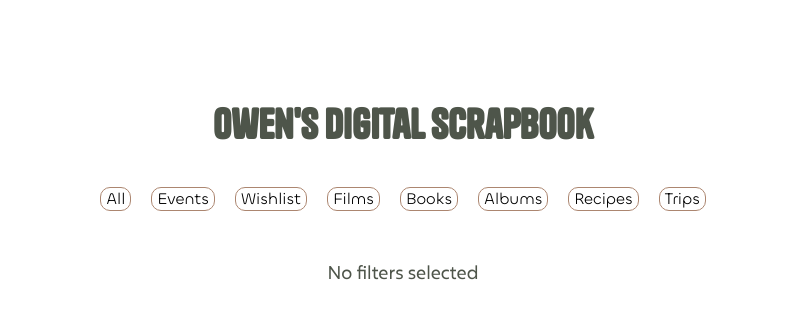
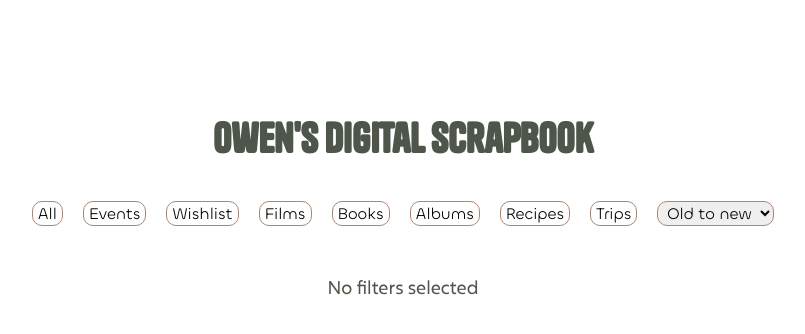
Before and after one commit to OwenGraham/digital-scrapbook, a React (Create React App) app: page / in a window 1280 px wide. Shown: the top 334 px of the page, without its empty margins (237-1042 px from the left). Built offline with nearby package versions, Linux system fonts and the light colour scheme.

Commit message:
added sorting functionality

```diff
--- a/src/App.jsx
+++ b/src/App.jsx
@@ -5,6 +5,7 @@ import Scraps from "./components/Scraps.jsx";
 
 function App() {
   const [selectedFilters, setSelectedFilters] = useState([]);
+  const [sortMode, setSortMode] = useState("oldToNew");
 
   return (
     <div id="app">
@@ -12,8 +13,10 @@ function App() {
       <Filters
         selectedFilters={selectedFilters}
         setSelectedFilters={setSelectedFilters}
+        sortMode={sortMode}
+        setSortMode={setSortMode}
       />
-      <Scraps selectedFilters={selectedFilters} />
+      <Scraps selectedFilters={selectedFilters} sortMode={sortMode}/>
     </div>
   );
 }
--- a/src/components/Filters.jsx
+++ b/src/components/Filters.jsx
@@ -1,8 +1,8 @@
-import { useEffect } from "react";
+import { useState, useEffect } from "react";
 import Filter from "./Filter";
 import "../styles/filters.css";
 
-export default function Filters({ selectedFilters, setSelectedFilters }) {
+export default function Filters({ selectedFilters, setSelectedFilters, sortMode, setSortMode }) {
   useEffect(() => {
     const filtersElement = document.getElementById("filters");
     filtersElement.classList.add("fade-in");
@@ -37,6 +37,10 @@ export default function Filters({ selectedFilters, setSelectedFilters }) {
         return newFilters;
       });
     }
+  };
+
+  const handleSortChange = (event) => {
+    setSortMode(event.target.value);
   };
 
   return (
@@ -89,6 +93,10 @@ export default function Filters({ selectedFilters, setSelectedFilters }) {
       >
         Trips
       </Filter>
+      <select name="sortBy" id="sortBy" value={sortMode} onChange={handleSortChange}>
+        <option value="oldToNew">Old to new</option>
+        <option value="newToOld">New to old</option>
+      </select>
     </menu>
   );
 }
--- a/src/components/Scraps.jsx
+++ b/src/components/Scraps.jsx
@@ -9,7 +9,7 @@ import EventComponent from "./scraps/EventComponent";
 import Trip from "./scraps/Trip";
 import "../styles/scraps.css";
 
-export default function Scraps({ selectedFilters }) {
+export default function Scraps({ selectedFilters, sortMode }) {
   const [scraps, setScraps] = useState([]);
   const [selectedScrap, setSelectedScrap] = useState(null);
 
@@ -51,11 +51,13 @@ export default function Scraps({ selectedFilters }) {
       selectedFilters.includes("All") || selectedFilters.includes(scrap.type)
   );
 
+  const sortedScraps = sortMode === "newToOld" ? filteredScraps.reverse() : filteredScraps;
+
   return (
     <section id="scraps">
       {selectedFilters.length > 0 ? (
-        filteredScraps.length > 0 ? (
-          filteredScraps.map((scrap, index) => (
+        sortedScraps.length > 0 ? (
+          sortedScraps.map((scrap, index) => (
             <div key={index} className="scrap-preview" onClick={() => handleImageClick(scrap)}>
               <img
                 src={scrap.img}
--- a/src/data/scraps.js
+++ b/src/data/scraps.js
@@ -7,6 +7,7 @@ import XCLUB from "../assets/images/XCLUB.jpg";
 import mungos from "../assets/images/mungos-hifi-ramona.jpg";
 import butternutSquashPasta from "../assets/images/butternut-squash-pasta.png";
 import katsu from "../assets/images/katsu.jpg";
+import ssbb from "../assets/images/SSBB.jpg";
 
 export const scraps = [
   {
@@ -186,7 +187,7 @@ export const scraps = [
   },
   {
     "type": "Event",
-    "img": "https://instagram.fbhx4-2.fna.fbcdn.net/v/t39.30808-6/462242038_18042015530511361_225565414377345541_n.jpg?stp=dst-jpg_e35_p720x720&efg=eyJ2ZW5jb2RlX3RhZyI6ImltYWdlX3VybGdlbi4xNDQweDE4MDAuc2RyLmYzMDgwOC5kZWZhdWx0X2ltYWdlIn0&_nc_ht=instagram.fbhx4-2.fna.fbcdn.net&_nc_cat=101&_nc_ohc=WAxpT2Ha5k8Q7kNvgEpbnWB&_nc_gid=7d8e3d5e37aa4232b80c13753c8183f6&edm=AP4sbd4AAAAA&ccb=7-5&ig_cache_key=MzQ3ODgyODYxODMyMTM1MzQ1Nw%3D%3D.3-ccb7-5&oh=00_AYBlLt7Ikk9UCHHLRmGp3p6IbFE5CXQ21mJg06Ib9uTBrw&oe=6744EE07&_nc_sid=7a9f4b",
+    "img": ssbb,
     "name": "Hit & Run presents SUPER SONIC BOOTY BANGERS",
     "date": "2024-11-29",
     "venue": "Hidden",
--- a/src/styles/filters.css
+++ b/src/styles/filters.css
@@ -54,3 +54,18 @@ li:hover {
 li svg {
   margin-left: 5px;
 }
+
+#sortBy {
+  margin-left: 10px;
+  margin-right: 10px;
+  margin-bottom: 10px;
+  padding-left: 5px;
+  padding-right: 5px;
+  border: 1px solid #ac8670;
+  border-radius: 10px;
+  display: flex;
+  align-items: center;
+  font-size: 16px;
+  font-family: "Chillax-Variable";
+  user-select: none;
+}
```
Also changed, not shown: src/assets/images/SSBB.jpg (added).
